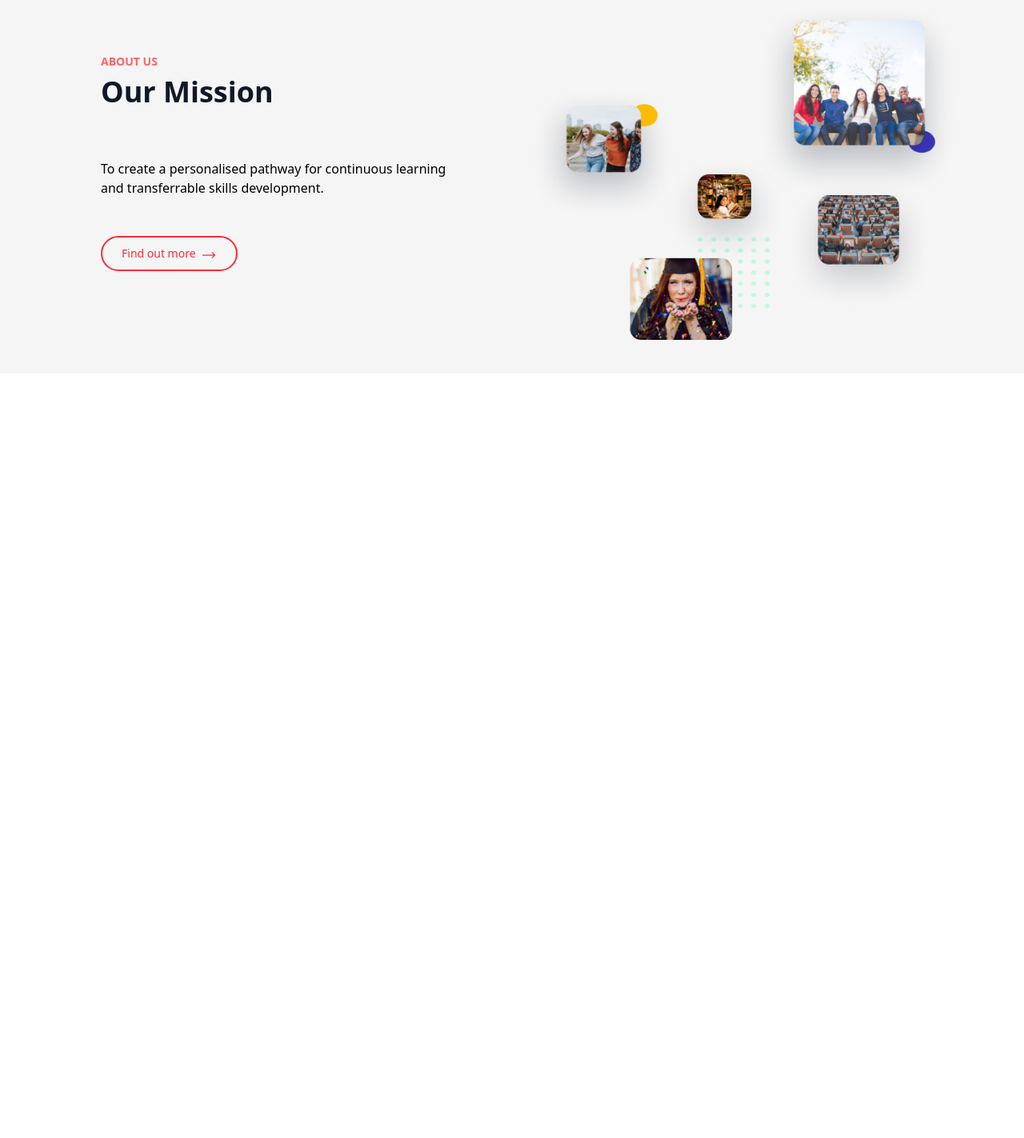
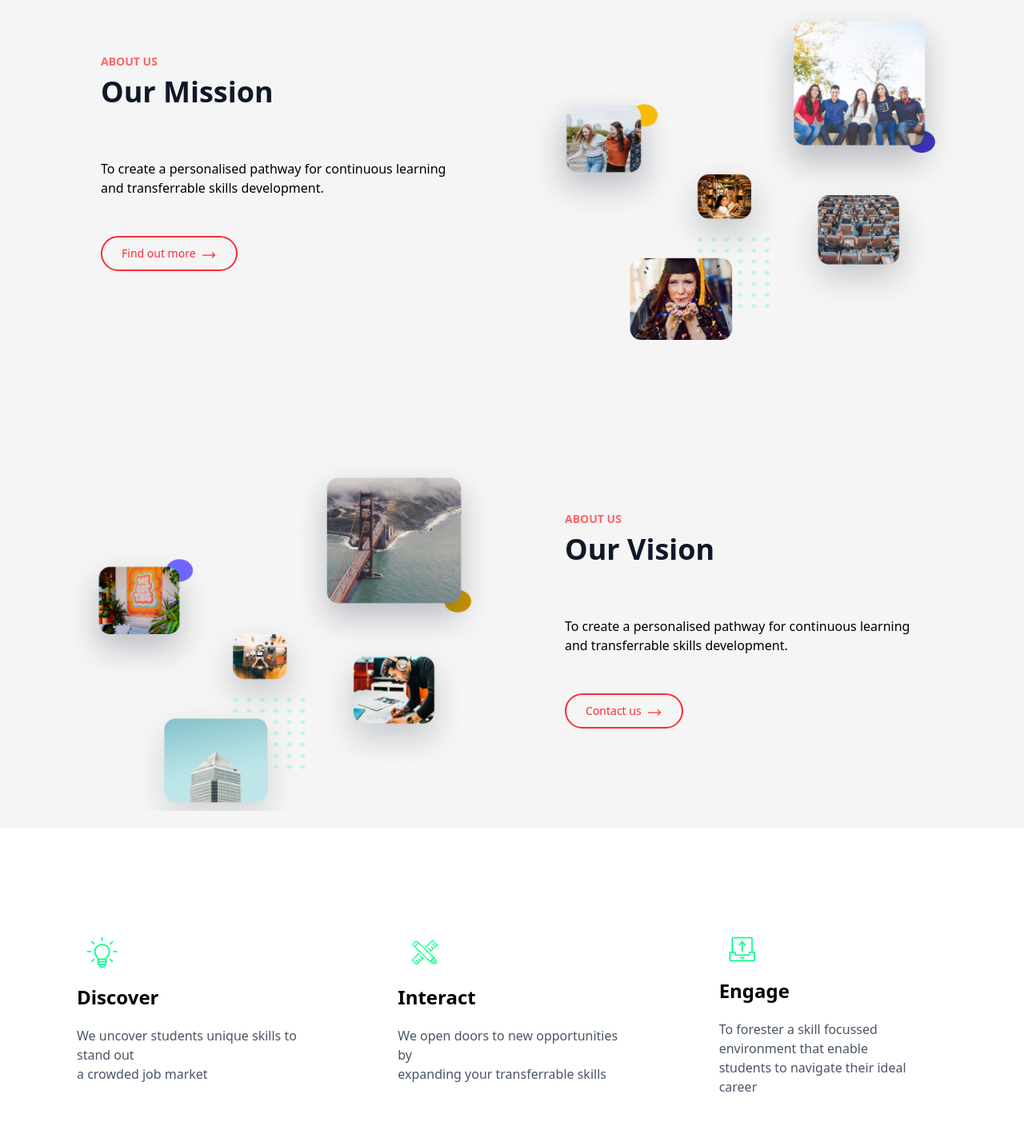
Before and after one commit to libaTalukdar/simple-tailwind-css, a website: page index.html in a window 1280 px wide. Shown: the part 1119-2542 px from the top of the page at 80% size. Before the commit the page ends 1586 px from the top, so only its background shows below. Drawn offline with Linux system fonts and the light colour scheme.

Commit message:
discover-interact sction done

```diff
--- a/index.html
+++ b/index.html
@@ -255,6 +255,75 @@
       </div>
 
     </section>
+    <!-- our vision section -->
+      <section class="bg-[#F5F5F5] py-16 px-4 md:px-20 ">
+      <div
+        class="max-w-7xl mx-auto grid grid-cols-1 md:grid-cols-2 mt-10 gap-10 items-center"
+      >
+      <!-- image -->
+        <div class=" w-full h-[400px]">
+          <img src="images/Right.png" alt="five person">
+
+        </div>
+        <!--  Content -->
+        <div class="text-center md:text-left mx-auto mt-10 py-8 md:mt-2">
+          <p class="text-sm text-red-400 font-semibold mb-2">ABOUT US</p>
+          <h2 class="text-3xl md:text-4xl font-bold text-gray-900 mb-4">
+            Our Vision
+          </h2>
+          <p class="text-black text-sm md:text-base py-12 max-w-md">
+            To create a personalised pathway for continuous learning and
+            transferrable skills development.
+          </p>
+          <a
+            href="#"
+            class="inline-flex items-center gap-1.5 px-6 py-2 border-2 border-red-500 text-red-500 rounded-full text-sm font-medium hover:bg-red-500 hover:text-white transition"
+          >
+            Contact us
+            <svg
+              xmlns="http://www.w3.org/2000/svg"
+              fill="none"
+              viewBox="0 0 24 24"
+              stroke-width="1.5"
+              stroke="currentColor"
+              class="size-5 mt-1"
+            >
+              <path
+                stroke-linecap="round"
+                stroke-linejoin="round"
+                d="M17.25 8.25 21 12m0 0-3.75 3.75M21 12H3"
+              />
+            </svg>
+          </a>
+        </div>
+
+      </div>
+
+    </section>
+    <!-- discover-interact section -->
+     <section class="grid grid-cols-1 md:grid-cols-3 gap-5 mt-16 md:mt-22 px-8 md:px-12 space-y-5 mx-auto py-12">
+       <div class="px-8 md:px-12 mx-auto">
+        <img src="images/Group.png" alt="image" class="ml-3">
+        <h2 class="font-semibold text-black text-2xl my-5">Discover</h2>
+        <p class="text-gray-600">We uncover students unique skills to stand out <br> a crowded job market
+        </p>
+      </div>
+      <div class="px-8 md:px-12 mx-auto">
+     <img src="images/Frame.png" alt="image" class="ml-3">
+     <h2 class="font-semibold text-black text-2xl my-5">Interact</h2>
+     <p class="text-gray-600">We open doors to new opportunities by<br> expanding your transferrable skills
+    </p>
+
+      </div>
+      <div class="px-8 md:px-12 mx-auto">
+        <img src="images/Group (1).png" alt="image" class="ml-3">
+                <h2 class="font-semibold text-black text-2xl my-5">Engage</h2>
+
+        <p class="text-gray-600">To forester a skill focussed environment that enable<br> students to navigate their ideal career
+</p>
+      </div>
+
+     </section>
 
     <!-- javascript -->
 
```
Also changed, not shown: dist/style.css.
